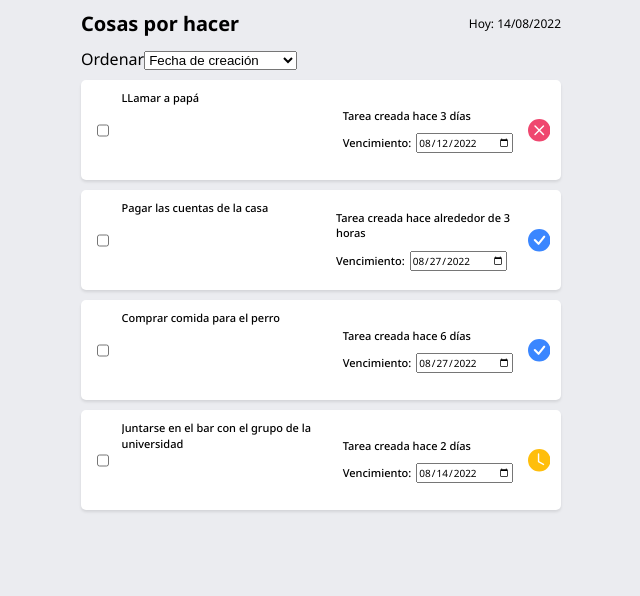
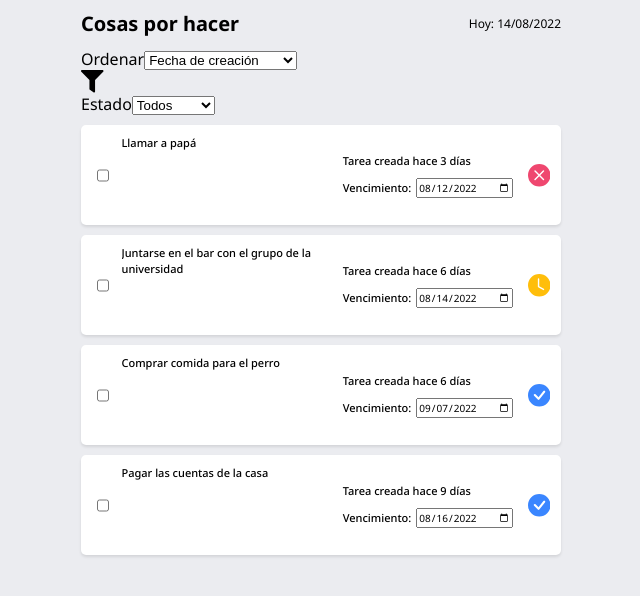
Before and after one commit to jporrego/prueba-licitalab_juan-pablo-orrego, a React (Create React App) app: page / in a window 1280 px wide. Shown: the top 596 px of the page, without its empty margins (319-959 px from the left). Built offline with nearby package versions, Linux system fonts and the light colour scheme.

Commit message:
DateState rework

```diff
--- a/src/App.tsx
+++ b/src/App.tsx
@@ -5,12 +5,16 @@ import Header from "./components/header/Header";
 import TasksList from "./features/tasks/TasksList";
 import styles from "./App.module.css";
 import Order from "./components/order/Order";
+import Filter from "./components/filter/Filter";
 
 function App() {
   return (
     <div className={styles.app}>
       <Header></Header>
-      <Order></Order>
+      <div>
+        <Order></Order>
+        <Filter></Filter>
+      </div>
       <TasksList></TasksList>
     </div>
   );
--- a/src/components/date_state_icon/DateStateIcon.tsx
+++ b/src/components/date_state_icon/DateStateIcon.tsx
@@ -7,24 +7,18 @@ import {
 import styles from "../../features/tasks/Tasks.module.css";
 
 interface DateStateIcon {
-  dateState: string | undefined;
-  setDateState: React.Dispatch<
-    React.SetStateAction<"onTime" | "almostExpired" | "expired" | undefined>
-  >;
+  timeToDueDate: string | undefined;
 }
 
-const DateStateIcon: React.FC<DateStateIcon> = ({
-  dateState,
-  setDateState,
-}) => {
+const DateStateIcon: React.FC<DateStateIcon> = ({ timeToDueDate }) => {
   const stateIcon = () => {
-    if (dateState === "onTime") {
+    if (timeToDueDate === "onTime") {
       return (
         <div className={styles.stateIcon__onTime}>
           <BsFillCheckCircleFill></BsFillCheckCircleFill>
         </div>
       );
-    } else if (dateState === "almostExpired") {
+    } else if (timeToDueDate === "almostExpired") {
       return (
         <div className={styles.stateIcon__almostExpired}>
           <BsFillClockFill></BsFillClockFill>
--- /dev/null
+++ b/src/components/filter/Filter.tsx
@@ -0,0 +1,28 @@
+import React, { useState } from "react";
+import { FaFilter } from "react-icons/fa";
+
+const Filter = () => {
+  function handleOrderChange(e: React.ChangeEvent<HTMLSelectElement>): void {
+    throw new Error("Function not implemented.");
+  }
+
+  return (
+    <div>
+      <FaFilter></FaFilter>
+      <label htmlFor="estado">Estado</label>
+      <select
+        name="estado"
+        id="estado"
+        onChange={(e) => handleOrderChange(e)}
+        defaultValue="Todos"
+      >
+        <option value="todos">Todos</option>
+        <option value="liberada">Liberada</option>
+        <option value="pendiente">Pendiente</option>
+        <option value="atrasada">Estado</option>
+      </select>
+    </div>
+  );
+};
+
+export default Filter;
--- a/src/components/order/Order.tsx
+++ b/src/components/order/Order.tsx
@@ -1,28 +1,37 @@
-import React from "react";
+import React, { useEffect } from "react";
 import { useAppSelector, useAppDispatch } from "../../app/hooks";
 import {
   sortByCreationDate,
   sortByDueDate,
+  sortByState,
 } from "../../features/tasks/tasksSlice";
 
 const Order = () => {
   const dispatch = useAppDispatch();
+  useEffect(() => {
+    dispatch(sortByCreationDate());
+  }, []);
 
   function handleOrderChange(e: React.ChangeEvent<HTMLSelectElement>): void {
     if (e.target.value === "creationDate") {
       dispatch(sortByCreationDate());
     } else if (e.target.value === "dueDate") {
       dispatch(sortByDueDate());
+    } else {
+      dispatch(sortByState());
     }
   }
   return (
     <div>
       <label htmlFor="order">Ordenar</label>
 
-      <select name="order" id="order" onChange={(e) => handleOrderChange(e)}>
-        <option value="creationDate" selected>
-          Fecha de creación
-        </option>
+      <select
+        name="order"
+        id="order"
+        onChange={(e) => handleOrderChange(e)}
+        defaultValue="creationDate"
+      >
+        <option value="creationDate">Fecha de creación</option>
         <option value="dueDate">Fecha de vencimiento</option>
         <option value="state">Estado</option>
       </select>
--- a/src/features/tasks/Task.tsx
+++ b/src/features/tasks/Task.tsx
@@ -10,25 +10,38 @@ interface TaskProps {
 }
 
 const Task: React.FC<TaskProps> = ({ task }) => {
-  const [dateState, setDateState] = useState<
+  const [dateState, setDateState] = useState<"freed" | "pending" | "expired">();
+  const [timeToDueDate, setTimeToDueDate] = useState<
     "onTime" | "almostExpired" | "expired"
   >();
+  // Add a new state to keep track of pendiente, atrasada, liberada
+
   useEffect(() => {
     calculateDateState();
+    calculateTimeToDueDate();
   }, []);
 
   const calculateDateState = () => {
     // First check if the task is expired or not and set the apropiate state.
     // Then check if the dueDate is for the same day as the current day, and set state to almost expired if so.
+    if (compareAsc(new Date(), task.dueDate) === 1) {
+      setDateState("expired");
+    } else {
+      setDateState("pending");
+    }
+  };
+  const calculateTimeToDueDate = () => {
+    // First check if the task is expired or not and set the apropiate state.
+    // Then check if the dueDate is for the same day as the current day, and set state to almost expired if so.
 
     if (compareAsc(task.dueDate, new Date()) === -1) {
-      setDateState("expired");
+      setTimeToDueDate("expired");
     } else {
-      setDateState("onTime");
+      setTimeToDueDate("onTime");
     }
 
     if (format(task.dueDate, "dd") === format(new Date(), "dd")) {
-      setDateState("almostExpired");
+      setTimeToDueDate("almostExpired");
     }
   };
 
@@ -58,10 +71,7 @@ const Task: React.FC<TaskProps> = ({ task }) => {
         </div>
       </div>
 
-      <DateStateIcon
-        dateState={dateState}
-        setDateState={setDateState}
-      ></DateStateIcon>
+      <DateStateIcon timeToDueDate={timeToDueDate}></DateStateIcon>
     </div>
   );
 };
--- a/src/features/tasks/tasksSlice.ts
+++ b/src/features/tasks/tasksSlice.ts
@@ -19,28 +19,28 @@ const initialState: taskState = {
   tasks: [
     {
       _id: "2",
-      description: "LLamar a papá",
+      description: "Llamar a papá",
       creationDate: new Date(new Date().getTime() - 250000000),
       dueDate: new Date(new Date().getTime() - 120000000),
     },
     {
       _id: "4",
       description: "Pagar las cuentas de la casa",
-      creationDate: new Date(new Date().getTime() - 10000000),
-      dueDate: new Date(new Date().getTime() + 1200000000),
+      creationDate: new Date(new Date().getTime() - 810000000),
+      dueDate: new Date(new Date().getTime() + 200000000),
     },
     {
       _id: "1",
       description: "Comprar comida para el perro",
       creationDate: new Date(new Date().getTime() - 520000000),
-      dueDate: new Date(new Date().getTime() + 1200000000),
+      dueDate: new Date(new Date().getTime() + 2100000000),
     },
 
     {
       _id: "3",
       description: "Juntarse en el bar con el grupo de la universidad",
-      creationDate: new Date(new Date().getTime() - 200000000),
-      dueDate: new Date(new Date()),
+      creationDate: new Date(new Date().getTime() - 500000000),
+      dueDate: new Date(new Date().getTime() + 1000000),
     },
   ],
   status: "idle",
@@ -62,18 +62,17 @@ const tasksSlice = createSlice({
     sortByCreationDate: (state) => {
       state.tasks = state.tasks.sort(
         (task1, task2) =>
-          Number(task1.creationDate) - Number(task2.creationDate)
+          Number(task2.creationDate) - Number(task1.creationDate)
       );
     },
     sortByDueDate: (state) => {
       state.tasks = state.tasks.sort(
-        (task1, task2) => Number(task1.dueDate) - Number(task2.dueDate)
+        (task1, task2) => Number(task2.dueDate) - Number(task1.dueDate)
       );
     },
     sortByState: (state) => {
       state.tasks = state.tasks.sort(
-        (task1, task2) =>
-          Number(task1.creationDate) - Number(task2.creationDate)
+        (task1, task2) => Number(task1.dueDate) - Number(task2.dueDate)
       );
     },
   },
@@ -93,7 +92,8 @@ const tasksSlice = createSlice({
   },
 });
 
-export const { sortByCreationDate, sortByDueDate } = tasksSlice.actions;
+export const { sortByCreationDate, sortByDueDate, sortByState } =
+  tasksSlice.actions;
 
 export const selectTasks = (state: RootState) => state.tasks.tasks;
 
```
